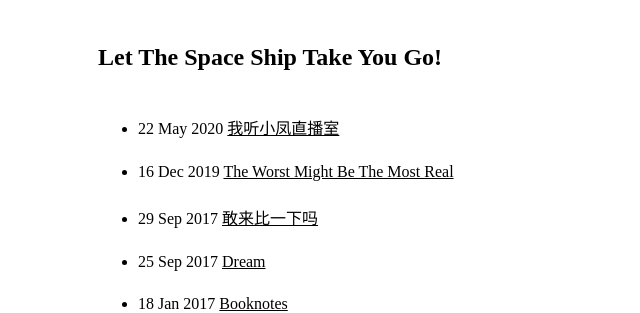
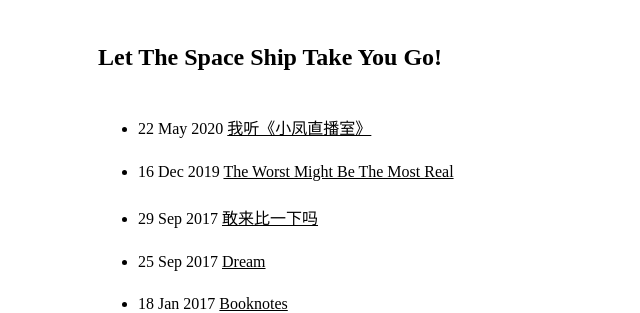
Before and after one commit to zkkandrew/blog-github, a Jekyll site: the page built from index.html, in a window 1280 px wide. Shown: the top 313 px of the page, without its empty margins (192-832 px from the left). Built offline with Jekyll 4.4.1, drawn with Linux system fonts in a browser that asks for light colours; comment, search, counter and statistics services are not loaded.

Commit message:
Update and rename the post of 2020-5-22
add<> and update the img src

```diff
--- a/_posts/2020-5-22-我听小凤直播室.html
+++ b/_posts/2020-5-22-我听《小凤直播室》.html
@@ -13,7 +13,7 @@
 
 <p>Friday May 22 2020</p>
 
-<p><img src="images/head.jpg" /></p>
+<p><img src="https://github.com/zkkandrew/blog-github/raw/gh-pages/images/head.jpg" /></p>
 
 <p>是在初中还是高中真的记不清了，现在我对自己在初中和高中的很多经历都混淆了。当时一直在收听一个电台，就是山东广播电台的《小凤直播室》。那时候应该是每周六晚上10点还是11点节目开始，主持人金小凤会采访各个领域的人，主要是人文类的访谈吧。这个节目真的影响了我十几年，一直到现在。那时候学习任务挺重的，晚上10点收听节目不算难，要听完就快12点了，有时候就听睡着了，这样的话就会在后面重播的时候补听完。</p>
 
```
